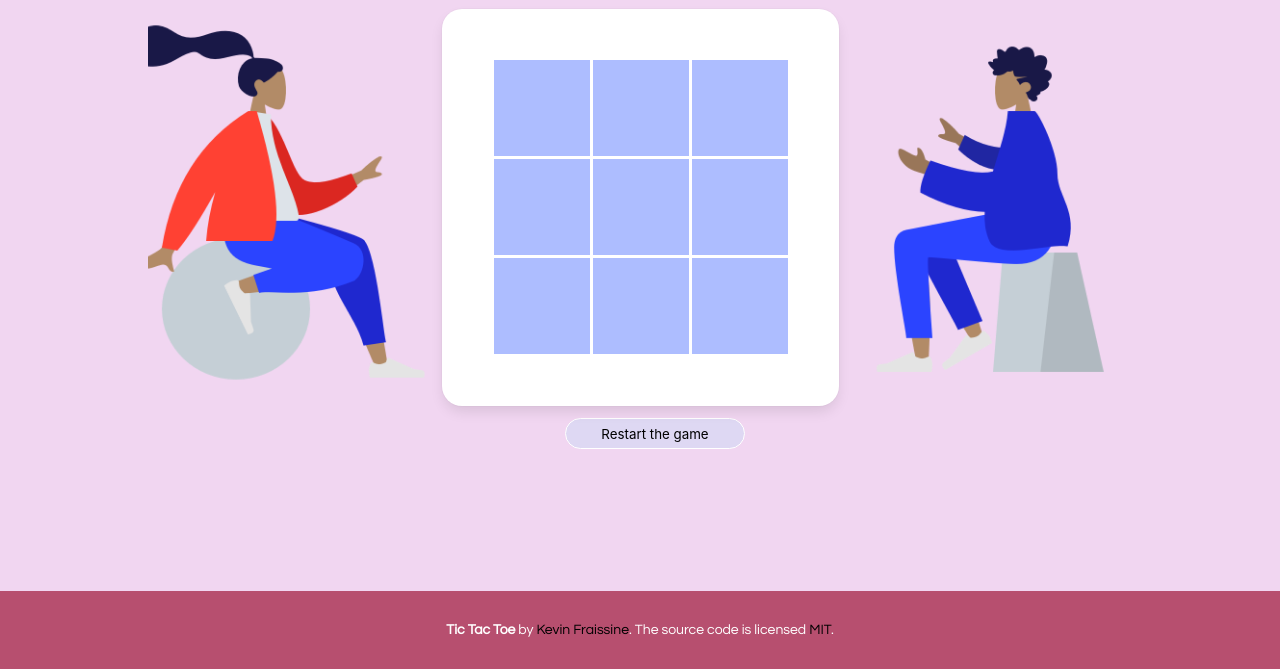
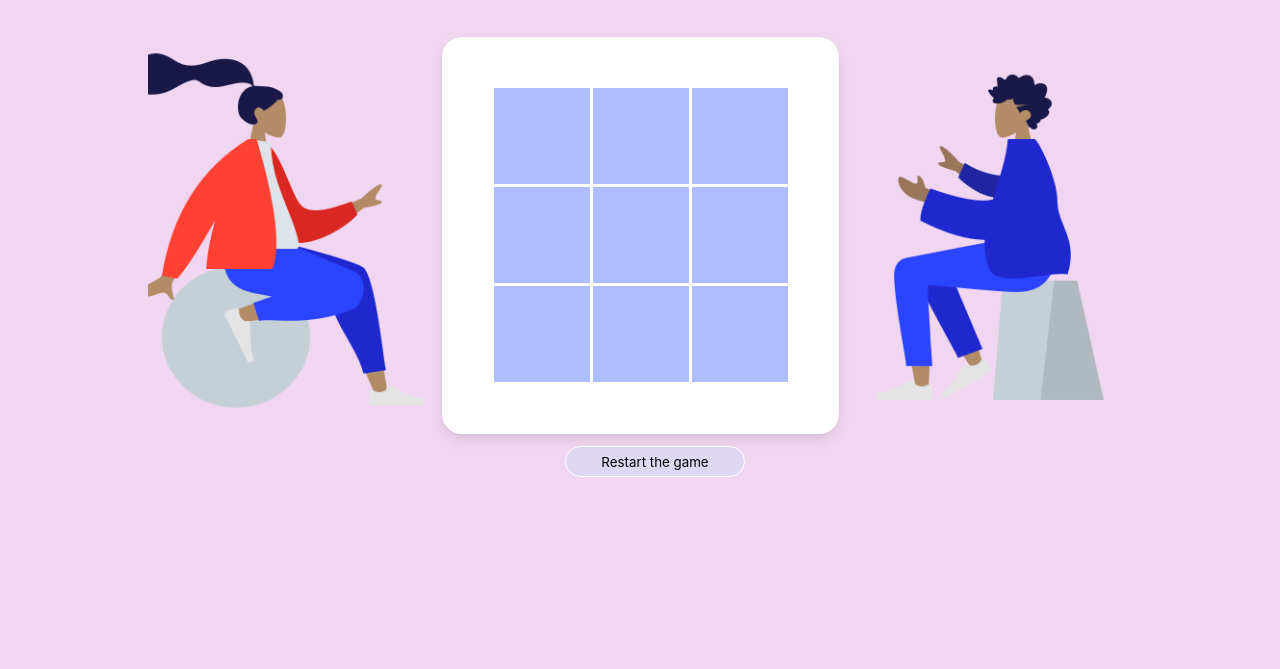
Before and after one commit to kevin-14k/tiktak, a React app: page / in a window 1280 px wide. Shown: the part 131-800 px from the top of the page. Built offline with nearby package versions, Linux system fonts and the light colour scheme.

Commit message:
More is less

```diff
--- a/public/index.html
+++ b/public/index.html
@@ -17,23 +17,8 @@
   </head>
   <body>
     <noscript>You need to enable JavaScript to run this app.</noscript>
-    <nav class="navbar" role="navigation" aria-label="main navigation">
-      <div class="navbar-menu has-text-centered">
-         <a class="navbar-item" href="https://bulma.io">
-          <img src="brandlogo.png" alt="" width="30" height="30">
-        </a>
-      </div>
-    </nav>
     <div class="container">
       <div id="root"></div>
     </div>
-    <footer class="footer is-fixed-bottom">
-      <div class="content has-text-centered">
-        <p>
-          <strong>Tic Tac Toe</strong> by <a href="https://jgthms.com">Kevin Fraissine</a>. The source code is licensed
-          <a href="http://opensource.org/licenses/mit-license.php">MIT</a>.
-        </p>
-      </div>
-    </footer>
   </body>
 </html>
--- a/src/index.css
+++ b/src/index.css
@@ -1,4 +1,4 @@
-html, .navbar-brand, .navbar-menu {
+html {
   background: #ecec;
 }
 
@@ -6,8 +6,9 @@ body {
   font: 14px "Century Gothic", Futura, sans-serif;
 }
 
-.container {
-
+section {
+  top: 10%;
+  position: relative;
 }
 
 ol, ul {
@@ -36,6 +37,10 @@ li button {
 #player-2 {
   background-image: url('sitting-2.png');
   background-size: cover;
+}
+
+#root {
+  height: 100vh;
 }
 
 .board-row:after {
@@ -85,51 +90,3 @@ li button {
   padding: 50px;
   border-radius: 20px;
 }
-
-.spin-reverse {
-  -webkit-animation: fa-spin-reverse 2s infinite linear;
-  animation: fa-spin-reverse 2s infinite linear;
-}
-
-.footer {
-  background-color: #b74f6f;
-  padding: 2rem 0.5rem 2rem;
-  margin: auto;
-  color: white;
-}
-
-.footer strong {
-  color:white;
-}
-
-.footer a {
-  color: black;
-}
-
-.is-fixed-bottom {
-  position: absolute;
-  width: 100%;
-  bottom: 0;
-}
-
-@-webkit-keyframes fa-spin-reverse {
-  100% {
-    -webkit-transform: rotate(0deg);
-    transform: rotate(0deg);
-  }
-  0% {
-    -webkit-transform: rotate(359deg);
-    transform: rotate(359deg);
-  }
-}
-
-@keyframes fa-spin-reverse {
-  100% {
-    -webkit-transform: rotate(0deg);
-    transform: rotate(0deg);
-  }
-  0% {
-    -webkit-transform: rotate(359deg);
-    transform: rotate(359deg);
-  }
-}
```
